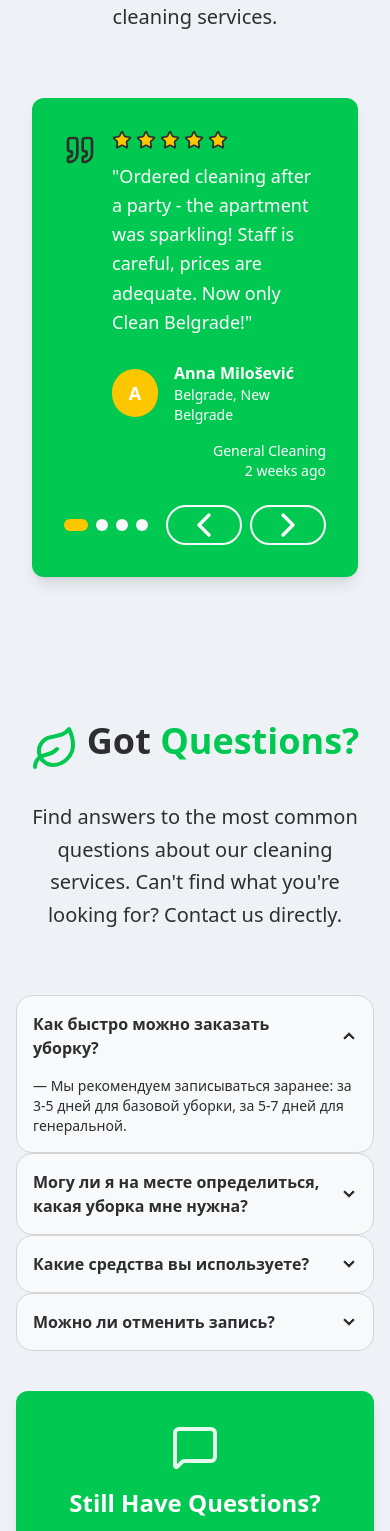
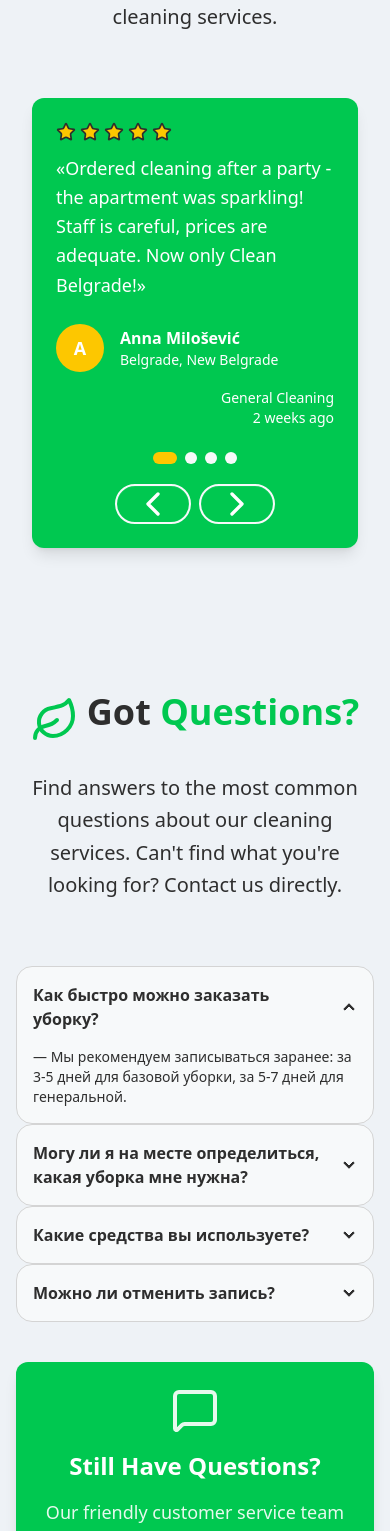
Before and after one commit to levladik/clean_cleanom, a Next.js app: page / in a window 390 px wide. Shown: the part 6600-8131 px from the top of the page. Built offline with nearby package versions, Linux system fonts and the light colour scheme.

Commit message:
Unify section paddings and enhance responsive layouts

```diff
--- a/src/app/components/sections/Application/Application.tsx
+++ b/src/app/components/sections/Application/Application.tsx
@@ -6,7 +6,7 @@ import Form from './Form'
 const Application = () => {
   return (
     <section
-      className="pt-20 w-full max-w-4xl m-auto items-center"
+      className="py-20 w-full max-w-4xl m-auto items-center"
       id="contacts"
     >
       <div className="flex items-center justify-center gap-2 mb-18">
--- a/src/app/components/sections/FAQ.tsx
+++ b/src/app/components/sections/FAQ.tsx
@@ -62,7 +62,7 @@ const FAQ = () => {
       {/* CTA */}
       <div className="text-center">
         <div className="max-w-3xl m-auto bg-primary text-primary-content rounded-xl shadow-lg">
-          <div className="p-8">
+          <div className="p-6 md:p-8">
             <MessageSquare className="w-12 h-12 mx-auto mb-4 opacity-90" />
 
             <h3 className="text-2xl font-bold mb-4">Still Have Questions?</h3>
--- a/src/app/components/sections/Testimonials.tsx
+++ b/src/app/components/sections/Testimonials.tsx
@@ -1,6 +1,6 @@
 'use client'
 
-import { Star, Quote, ChevronRight, ChevronLeft, Leaf } from 'lucide-react'
+import { Star, ChevronRight, ChevronLeft, Leaf } from 'lucide-react'
 import { useState } from 'react'
 
 const reviews = [
@@ -78,9 +78,8 @@ const Testimonials = () => {
         {/* Featured Review Slider */}
         <div className="max-w-5xl mx-auto mb-16 bg-primary text-primary-content rounded-xl shadow-lg">
           <div className="bg-gradient-subtle border-sage/30 shadow-large">
-            <div className="p-8 md:p-12">
+            <div className="p-6 md:p-12">
               <div className="flex items-start gap-4 mb-6">
-                <Quote className="w-8 h-8 fill-primary text-base-content flex-shrink-0 mt-1" />
                 <div className="flex-1">
                   <div className="flex items-center gap-1 mb-3">
                     {[...Array(currentReview.rating)].map((_, i) => (
@@ -91,7 +90,7 @@ const Testimonials = () => {
                     ))}
                   </div>
 
-                  <blockquote className="text-lg md:text-xl leading-relaxed mb-6">"{currentReview.text}"</blockquote>
+                  <blockquote className="text-lg md:text-xl leading-relaxed mb-6">«{currentReview.text}»</blockquote>
 
                   <div className="flex flex-col md:flex-row md:items-center justify-between gap-4">
                     <div className="flex items-center gap-4">
@@ -113,7 +112,7 @@ const Testimonials = () => {
               </div>
 
               {/* Navigation */}
-              <div className="flex items-center justify-between">
+              <div className="flex flex-col md:flex-row gap-5 items-center justify-between">
                 <div className="flex gap-2">
                   {reviews.map((_, idx) => (
                     <button
```
Also changed, not shown: memory-bank/progress.md (+4 -3 lines).
